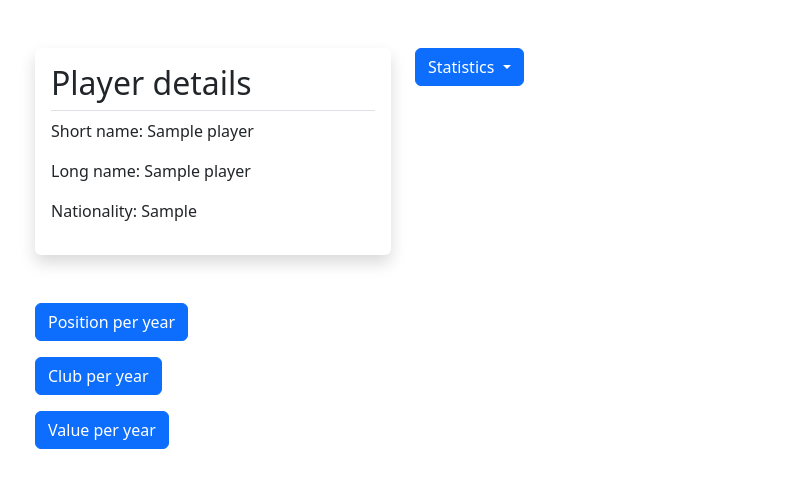
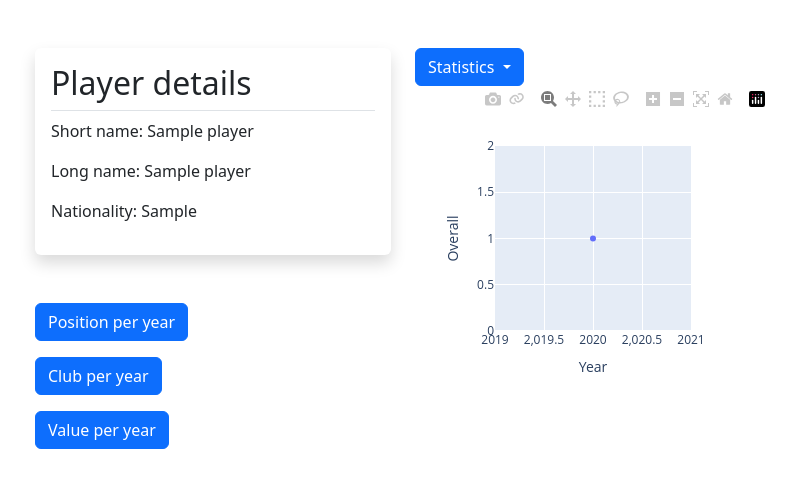
Before and after one commit to Arthemyst/Football_analysis, a Django app: page /players/1/ in a window 1280 px wide. Shown: the part 120-608 px from the top of the page, without its empty margins (47-843 px from the left). Run offline with Django 3.2, Linux system fonts and the light colour scheme; tables that the repository leaves empty hold one stand-in row (values such as "Sample post"); some libraries are stand-ins or nearby versions.

Commit message:
Feat: Prepared overall per year graph in player detail page.

```diff
--- a/requirements.txt
+++ b/requirements.txt
@@ -6,3 +6,4 @@ pytest-django==4.5.2
 psycopg2-binary==2.9.3
 django-bootstrap-v5==1.0.11
 pre-commit==2.18.1
+plotly==5.9.0
--- a/src/conf/settings.py
+++ b/src/conf/settings.py
@@ -1,6 +1,6 @@
 import sys
 from pathlib import Path
-
+import os
 import environ
 
 settings_ = """
@@ -76,7 +76,7 @@ ROOT_URLCONF = "conf.urls"
 TEMPLATES = [
     {
         "BACKEND": "django.template.backends.django.DjangoTemplates",
-        "DIRS": [],
+        "DIRS": [os.path.join(BASE_DIR, 'templates')],
         "APP_DIRS": True,
         "OPTIONS": {
             "context_processors": [
--- a/src/players/templates/players/base.html
+++ b/src/players/templates/players/base.html
@@ -128,8 +128,6 @@
     </header>
     <div class="content container">
 
-
-
         {% block content %}
         {% endblock %}
 
--- a/src/players/templates/players/player_detail.html
+++ b/src/players/templates/players/player_detail.html
@@ -99,6 +99,8 @@
 
                 </ul>
             </div>
+
+            {{ chart|safe }}
         </div>
 
 
--- a/src/players/templates/players/player_search.html
+++ b/src/players/templates/players/player_search.html
@@ -1,7 +1,7 @@
 {% extends 'players/base.html' %}
 {% block content %}
 
-{% if searched  %}
+{% if searched %}
 <table class="table table-striped">
     <thead>
         <tr>
--- a/src/players/views.py
+++ b/src/players/views.py
@@ -1,3 +1,5 @@
+
+
 from typing import Any, Dict
 
 from django.contrib.auth.forms import PasswordChangeForm
@@ -11,6 +13,7 @@ from django.views.generic.list import ListView
 from players.constants import DEFAULT_COLUMNS
 from players.models import Player, PlayerStatistics
 from django.core.paginator import Paginator
+import plotly.express as px
 
 
 from .forms import EditProfileForm, PasswordChangingForm, SignUpForm
@@ -61,7 +64,19 @@ class PlayerDetailView(DetailView):
             player=self.get_object()
         ).values_list("team_position")
         context["statistics_list"] = [i.replace("_", " ") for i in DEFAULT_COLUMNS][7:]
-
+        overall_year = PlayerStatistics.objects.filter(
+            player=self.get_object()
+        ).values_list("overall", "year").order_by('year')
+        fig = px.line(
+            x = [c[1] for c in overall_year],
+            y = [c[0] for c in overall_year],
+            markers=True,
+            labels = {'x': 'Year', 'y': 'Overall'},
+            height=325
+        )
+        fig.update_xaxes()
+        chart = fig.to_html()
+        context["chart"] = chart
         return context
 
 
```
Also changed, not shown: src/players/templates/registration/signup.html (added, +13 -0 lines).
